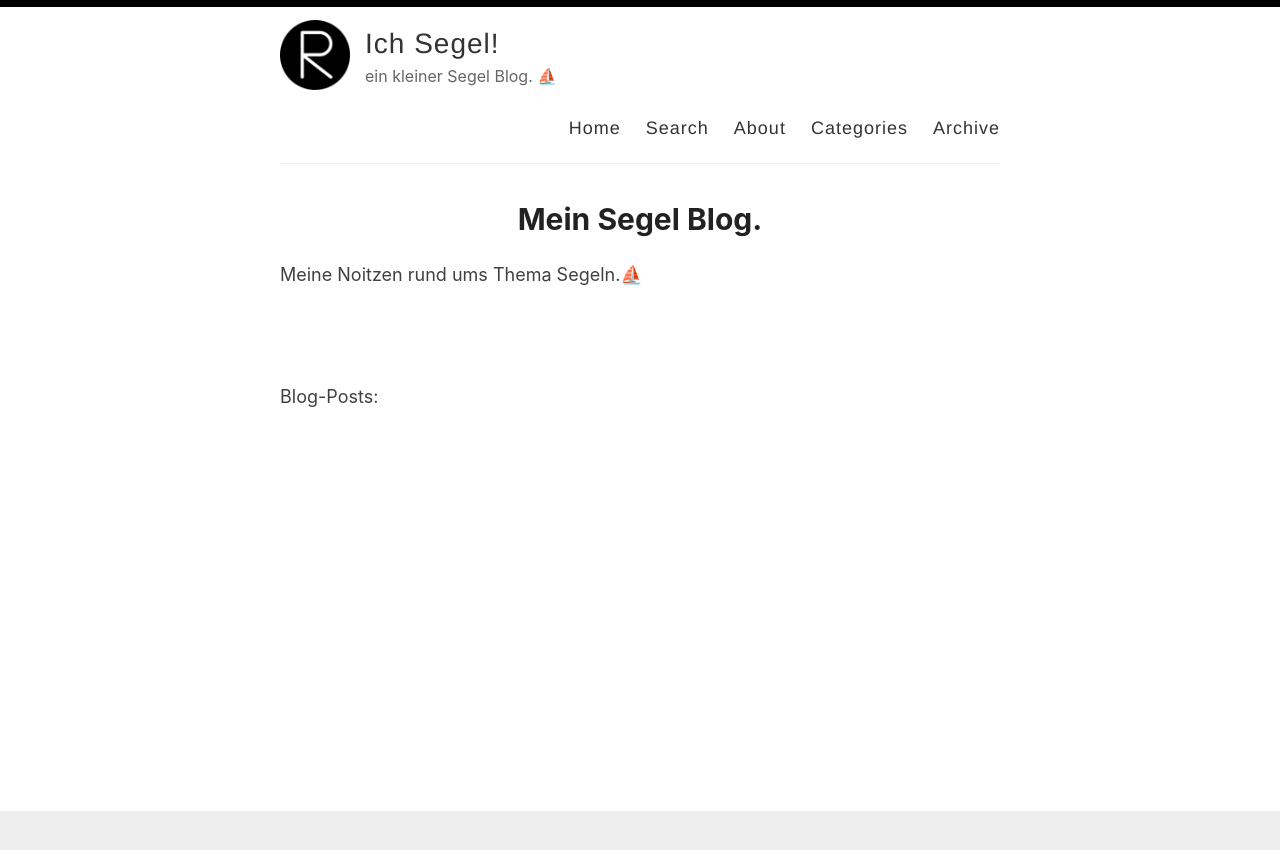
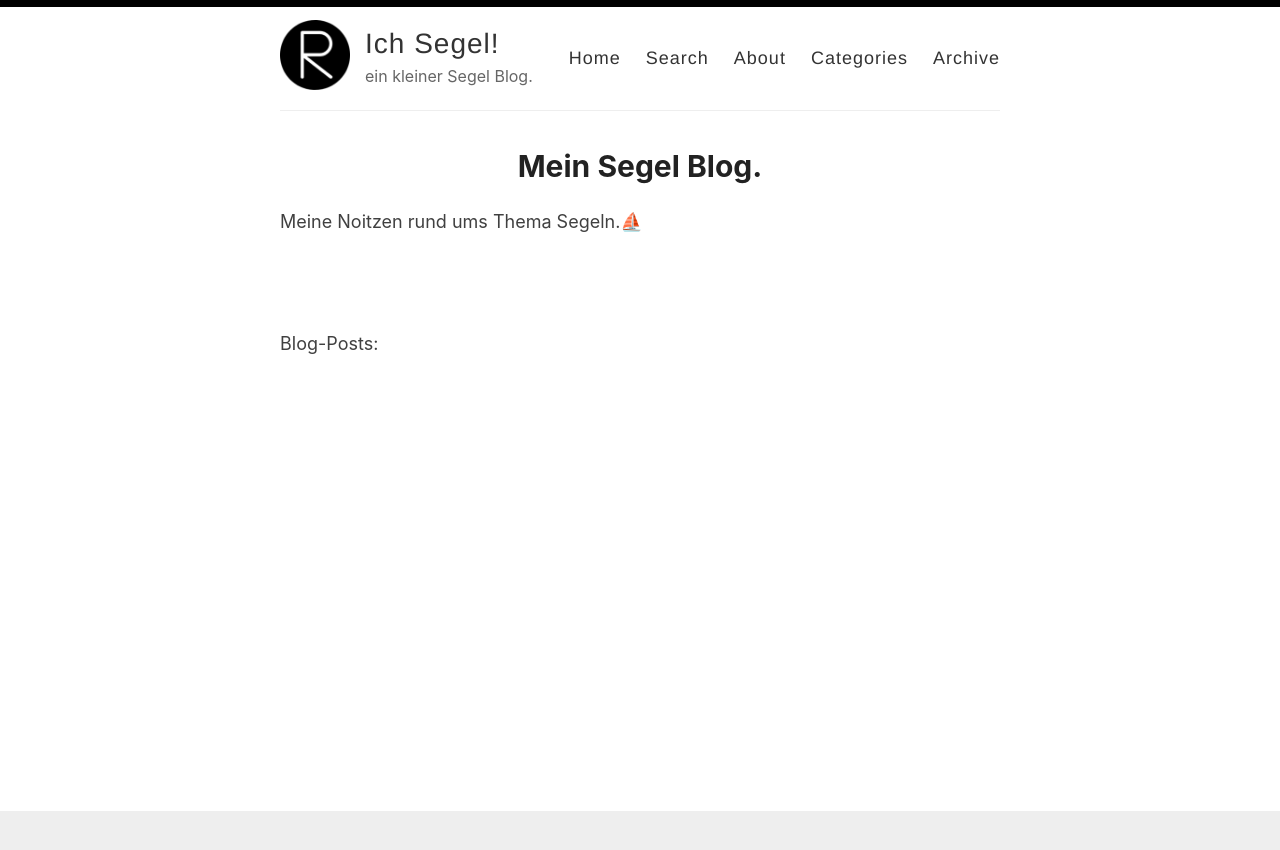
Before and after one commit to caeruleumx/ichsegel, a Jekyll site: the page built from index.html, in a window 1280 px wide. Shown: the top 850 px of the page. Built offline with Jekyll 4.4.1, drawn with Linux system fonts in a browser that asks for light colours; the list of posts is cut into pages by our own code.

Commit message:
remove emoji

```diff
--- a/_config.yml
+++ b/_config.yml
@@ -9,7 +9,7 @@ name: Ich Segel!
 author: Benedikt
 
 # Short bio or description (displayed in the header)
-description: ein kleiner Segel Blog. ⛵️
+description: ein kleiner Segel Blog.
 
 # URL of your avatar or profile pic (you could use your GitHub profile pic)
 avatar: /images/reverie.png
```
